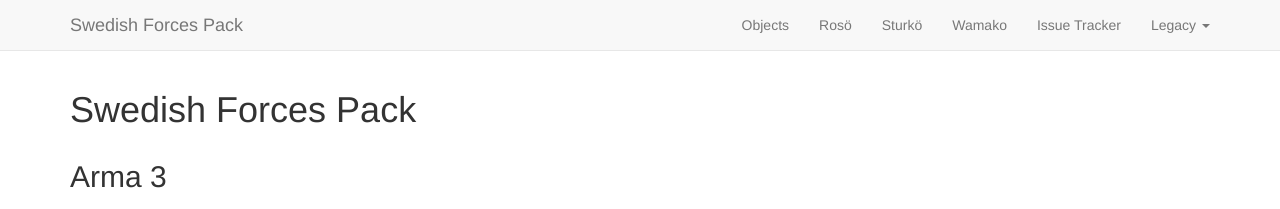
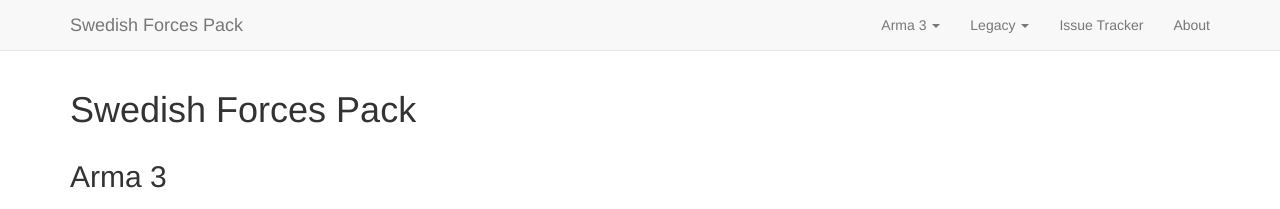
Before and after one commit to SwedishForcesPack/swedishforcespack.github.io, a Jekyll site: the page built from index.html, in a window 1280 px wide. Shown: the top 209 px of the page. Built offline with Jekyll 4.4.1, drawn with Linux system fonts in a browser that asks for light colours; nearby versions of some CDN libraries; comment, search, counter and statistics services are not loaded.

Commit message:
Reworked navigation bar

```diff
--- a/_includes/navigation.html
+++ b/_includes/navigation.html
@@ -11,11 +11,17 @@
     </div>
     <div id="navbar" class="navbar-collapse collapse">
       <ul class="nav navbar-nav navbar-right">
-        <li><a href="/a3/objects">Objects</a></li>
-        <li><a href="/a3/roso">Rosö</a></li>
-        <li><a href="/a3/sturko">Sturkö</a></li>
-        <li><a href="/a3/wamako">Wamako</a></li>
-        <li><a href="https://trello.com/swedishforcespack" target=_blank>Issue Tracker</a></li>
+        <li class="dropdown">
+          <a href="#" class="dropdown-toggle" data-toggle="dropdown" role="button" aria-haspopup="true" aria-expanded="false">
+            Arma 3 <span class="caret"></span>
+          </a>
+          <ul class="dropdown-menu">
+            <li><a href="/a3">Swedish Forces Pack</a></li>
+            <li><a href="/a3/objects">Swedish Objects</a></li>
+            <li><a href="/a3/sturko">Sturkö Island</a></li>
+            <li><a href="/a3/wamako">Wamako Island</a></li>
+          </ul>
+        </li>
 
         <li class="dropdown">
           <a href="#" class="dropdown-toggle" data-toggle="dropdown" role="button" aria-haspopup="true" aria-expanded="false">
@@ -27,6 +33,9 @@
             <li><a href="/ofp">Operation Flashpoint</a></li>
           </ul>
         </li>
+
+        <li><a href="https://trello.com/swedishforcespack" target=_blank>Issue Tracker</a></li>
+        <li><a href="/about">About</a></li>
       </ul>
     </div>
   </div>
```
